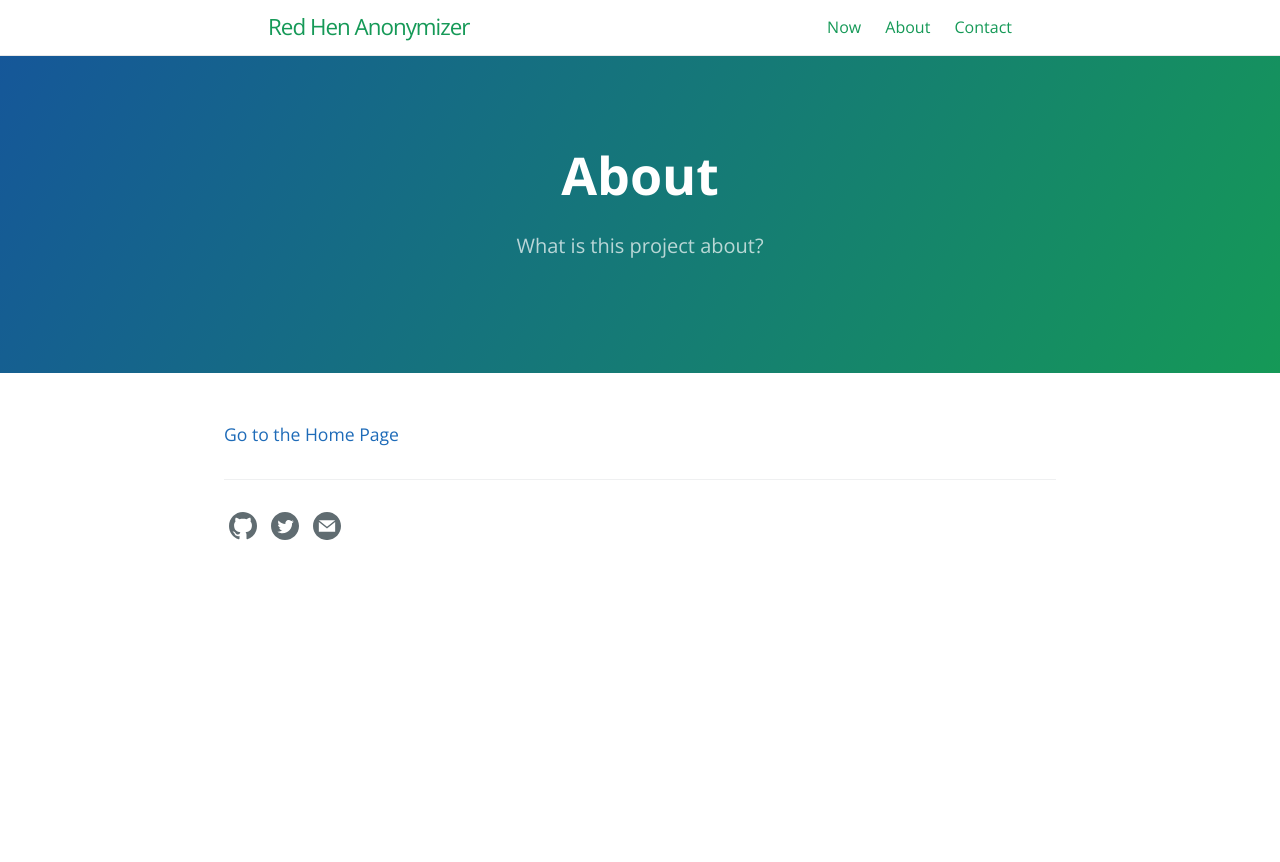
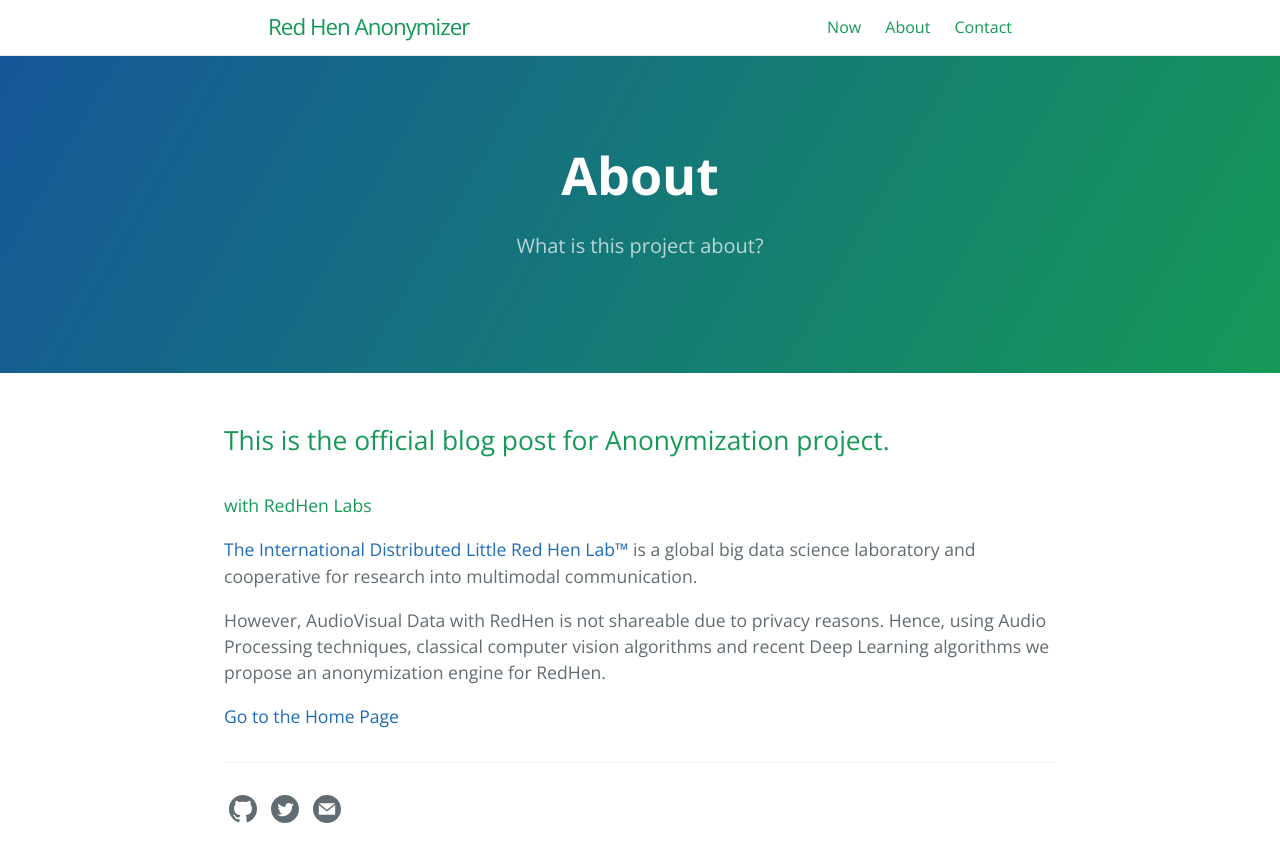
Before and after one commit to yashkhasbage25/AnonymizingAudioVisualData, a Jekyll site: the page built from about.md, in a window 1280 px wide. Shown: the top 862 px of the page. Built offline with Jekyll 4.4.1, drawn with Linux system fonts in a browser that asks for light colours.

Commit message:
added about really. earlier forgot to save before commit

```diff
--- a/about.md
+++ b/about.md
@@ -7,6 +7,14 @@
 order: 0
 ---
 
+## This is the official blog post for Anonymization project.
+
+#### with RedHen Labs
+
+[The International Distributed Little Red Hen Lab™](https://www.redhenlab.org/) is a global big data science laboratory and cooperative for research into multimodal communication.
+
+However, AudioVisual Data with RedHen is not shareable due to privacy reasons. Hence, using Audio Processing techniques, classical computer vision algorithms and recent Deep Learning algorithms we propose an anonymization engine for RedHen.
+
 
 
 [Go to the Home Page]({{ '/' | absolute_url }})
```
